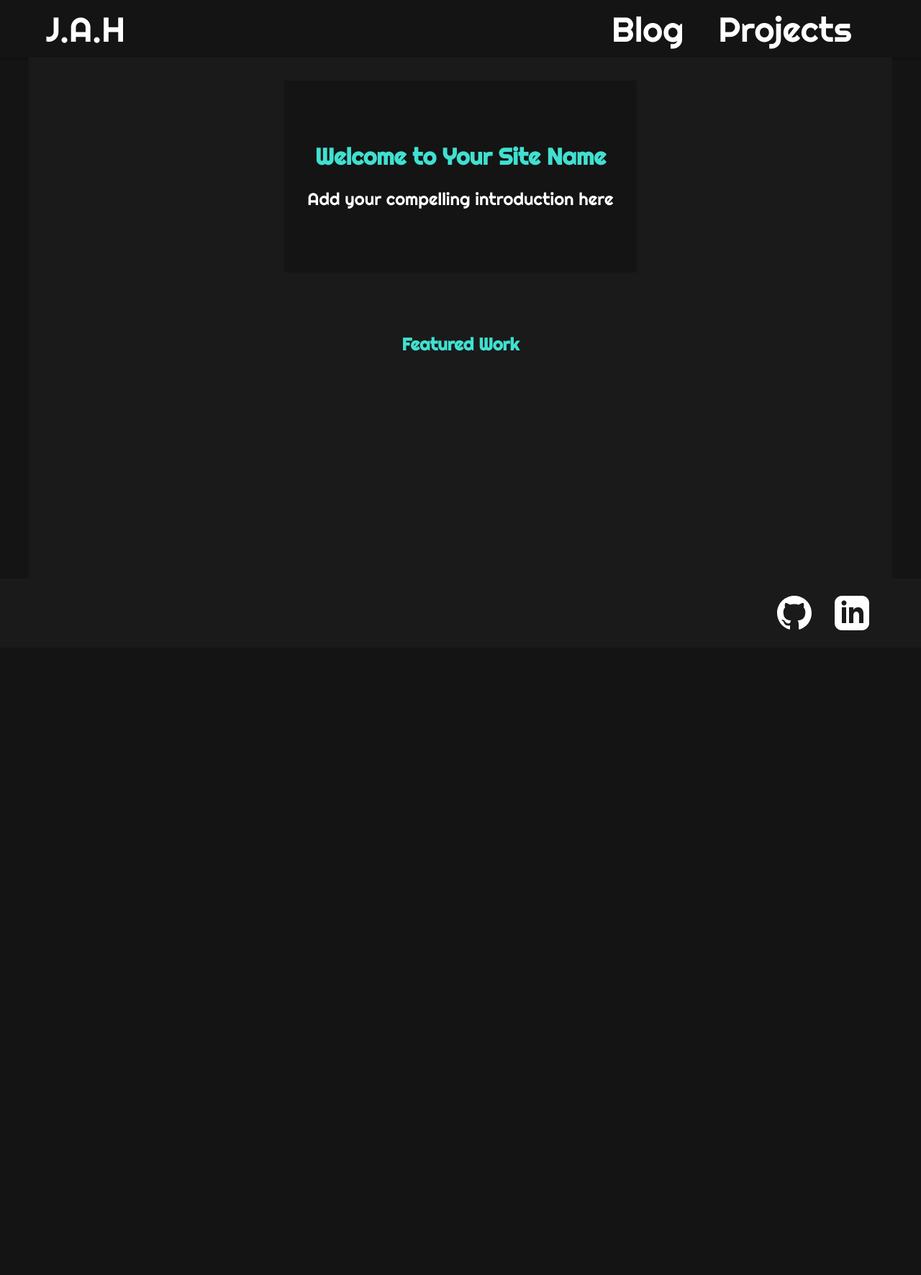
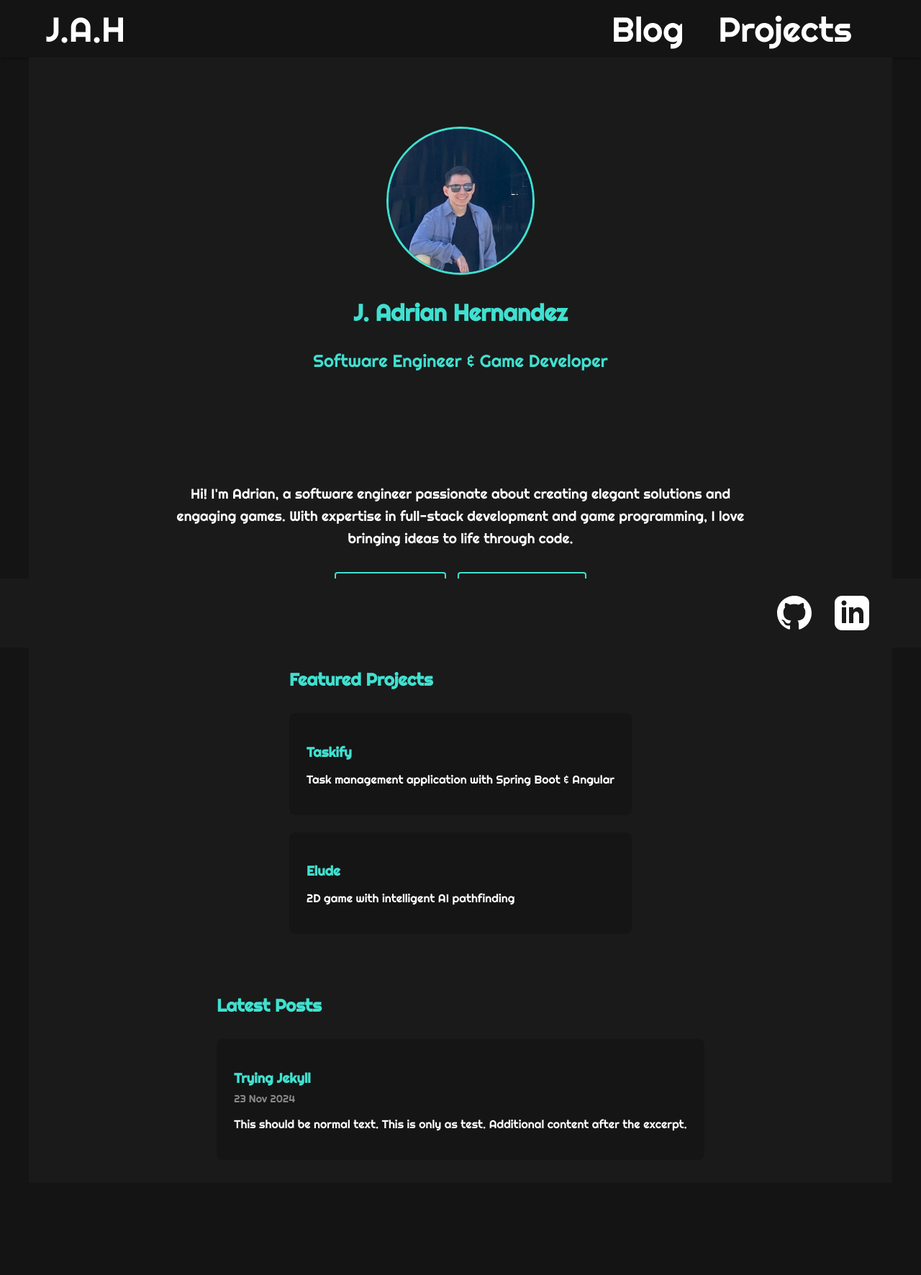
Before and after one commit to adrian-hernandez/home, a Jekyll site: the page built from index.md, in a window 1280 px wide. Shown: the whole page at 72% size. Built offline with Jekyll 4.4.1, drawn with Linux system fonts in a browser that asks for light colours; before the commit the page ends 900 px from its top, so only the background shows below that.

Commit message:
Make the landing page look nice

```diff
--- a/assets/css/main.css
+++ b/assets/css/main.css
@@ -4,6 +4,17 @@
   --color-accent: #40E0D0;         /* Aqua accent color */
   --color-text-primary: #ffffff;
   --font-family-primary: 'Righteous', system-ui, -apple-system, BlinkMacSystemFont, 'Segoe UI', Roboto, Oxygen, Ubuntu, Cantarell, 'Open Sans', 'Helvetica Neue', sans-serif;
+}
+
+/* Reset all link styles */
+a {
+  text-decoration: none !important;
+  -webkit-text-decoration: none !important;
+  color: inherit;
+}
+
+a:visited {
+  color: inherit;
 }
 
 /* Global font settings */
@@ -104,6 +115,7 @@ main {
   padding: 2rem;
   min-height: calc(100vh - 160px);
   margin: 0 auto;
+  margin-bottom: 8rem;  /* Added margin to prevent footer overlap */
 }
 
 .hero {
@@ -371,3 +383,129 @@ h1 {
   background-color: var(--color-accent);
   color: var(--color-dark);
 }
+
+/* Home page hero section */
+.hero-section {
+  text-align: center;
+  padding: 4rem 2rem;
+  margin-bottom: 3rem;
+}
+
+.profile-container {
+  width: 200px;
+  height: 200px;
+  margin: 0 auto 2rem;
+  border-radius: 50%;
+  overflow: hidden;
+  border: 3px solid var(--color-accent);
+}
+
+.profile-image {
+  width: 100%;
+  height: 100%;
+  object-fit: cover;
+}
+
+.tagline {
+  color: var(--color-accent);
+  font-size: 1.5rem;
+  margin-top: 0.5rem;
+}
+
+/* Intro section */
+.intro-section {
+  text-align: center;
+  max-width: 800px;
+  margin: 0 auto 4rem;
+  padding: 0 2rem;
+}
+
+.intro-section p {
+  font-size: 1.2rem;
+  line-height: 1.6;
+  margin-bottom: 2rem;
+}
+
+.cta-buttons {
+  display: flex;
+  gap: 1rem;
+  justify-content: center;
+}
+
+.cta-link {
+  display: inline-block;
+  padding: 0.8rem 1.5rem;
+  border: 2px solid var(--color-accent);
+  border-radius: 4px;
+  color: var(--color-accent);
+  text-decoration: none;
+  transition: all 0.3s ease;
+}
+
+.cta-link:hover {
+  background-color: var(--color-accent);
+  color: var(--color-dark);
+}
+
+/* Featured projects section */
+.featured-projects {
+  margin-bottom: 4rem;
+}
+
+.project-preview {
+  display: grid;
+  grid-template-columns: repeat(auto-fit, minmax(250px, 1fr));
+  gap: 1.5rem;
+  margin-top: 2rem;
+}
+
+.project-card {
+  background-color: rgba(0, 0, 0, 0.2);
+  padding: 1.5rem;
+  border-radius: 8px;
+  text-decoration: none;
+  color: var(--color-text-primary);
+  transition: transform 0.3s ease;
+}
+
+.project-card:hover {
+  transform: translateY(-5px);
+}
+
+.project-card h3 {
+  color: var(--color-accent);
+  margin-bottom: 0.5rem;
+}
+
+/* Latest posts section */
+.post-preview-container {
+  display: grid;
+  grid-template-columns: repeat(auto-fit, minmax(250px, 1fr));
+  gap: 1.5rem;
+  margin-top: 2rem;
+}
+
+.post-card {
+  background-color: rgba(0, 0, 0, 0.2);
+  padding: 1.5rem;
+  border-radius: 8px;
+  text-decoration: none;
+  color: var(--color-text-primary);
+  transition: transform 0.3s ease;
+}
+
+.post-card:hover {
+  transform: translateY(-5px);
+}
+
+.post-card h3 {
+  color: var(--color-accent);
+  margin-bottom: 0.5rem;
+}
+
+.post-card time {
+  display: block;
+  font-size: 0.9rem;
+  color: #888;
+  margin-bottom: 0.5rem;
+}
--- a/index.md
+++ b/index.md
@@ -1,13 +1,47 @@
 ---
 layout: home
+title: Home
 ---
-
-<div class="hero">
-  <h1>Welcome to {{ site.title }}</h1>
-  <p class="lead">Add your compelling introduction here</p>
+<div class="hero-section">
+  <div class="profile-container">
+    <img src="{{ '/assets/images/profile.png' | relative_url }}" alt="J. Adrian Hernandez" class="profile-image">
+  </div>
+  <h1>J. Adrian Hernandez</h1>
+  <p class="tagline">Software Engineer & Game Developer</p>
 </div>
 
-<section class="featured-content">
-  <h2>Featured Work</h2>
-  <!-- Add your featured content here -->
-</section>
+<div class="intro-section">
+  <p>Hi! I'm Adrian, a software engineer passionate about creating elegant solutions and engaging games. With expertise in full-stack development and game programming, I love bringing ideas to life through code.</p>
+
+  <div class="cta-buttons">
+    <a href="{{ '/blog' | relative_url }}" class="cta-link">Read My Blog</a>
+    <a href="{{ '/projects' | relative_url }}" class="cta-link">View My Projects</a>
+  </div>
+</div>
+
+<div class="featured-projects">
+  <h2>Featured Projects</h2>
+  <div class="project-preview">
+    <a href="{{ '/projects' | relative_url }}" class="project-card">
+      <h3>Taskify</h3>
+      <p>Task management application with Spring Boot & Angular</p>
+    </a>
+    <a href="{{ '/projects' | relative_url }}" class="project-card">
+      <h3>Elude</h3>
+      <p>2D game with intelligent AI pathfinding</p>
+    </a>
+  </div>
+</div>
+
+<div class="latest-posts">
+  <h2>Latest Posts</h2>
+  <div class="post-preview-container">
+    {% for post in site.posts limit:2 %}
+    <a href="{{ post.url }}" class="post-card">
+      <h3>{{ post.title }}</h3>
+      <time>{{ post.date | date_to_string }}</time>
+      <p>{{ post.excerpt | strip_html | truncatewords: 30 }}</p>
+    </a>
+    {% endfor %}
+  </div>
+</div>
```
Also changed, not shown: assets/images/profile.png (added).
